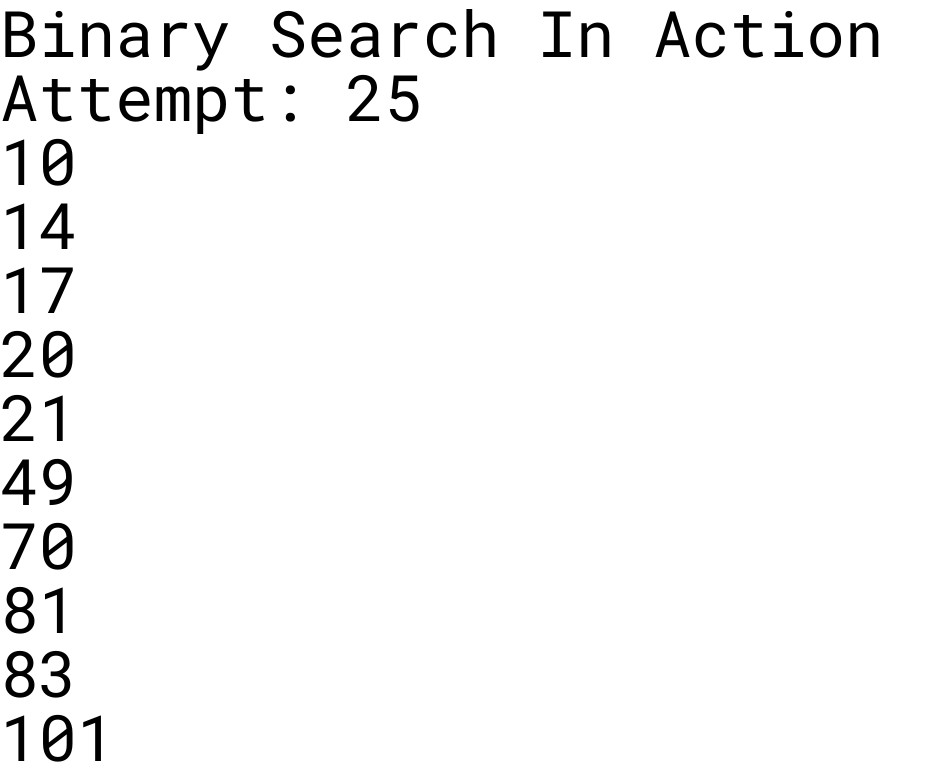
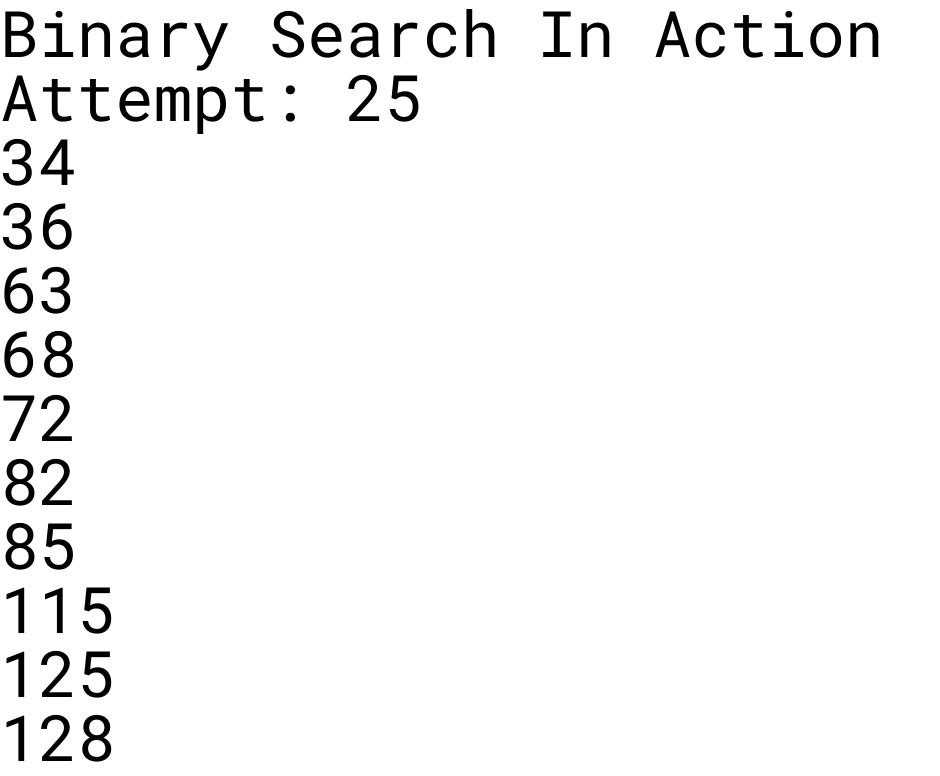
Before and after one commit to xihai01/binary-search, a React (Create React App) app in the folder guessing-game/: page / in a window 1280 px wide. Shown: the top 776 px of the page, without its empty margins (0-940 px from the left). Built offline with nearby package versions, Linux system fonts and the light colour scheme.

Commit message:
create useState hook in App.js for data loading

```diff
--- a/guessing-game/src/App.js
+++ b/guessing-game/src/App.js
@@ -1,8 +1,17 @@
+import { useState } from "react";
 import "./App.css";
 import Tiles from "./components/Tiles";
+import generateNumbers from "./helpers/generateNumbers";
+
+function getTargetAnswer() {
+  return Math.random() * (56 - 0) + 0;
+}
 
 function App(props) {
-  const { numbers, target } = props;
+  const [state, setState] = useState({
+    numbers: generateNumbers(),
+    target: getTargetAnswer(),
+  });
   return (
     <div className="App">
       <header className="App-header">
@@ -10,7 +19,7 @@ function App(props) {
       </header>
       <h2>Attempt: 25</h2>
       <div id="main">
-        <Tiles numbers={numbers} />
+        <Tiles numbers={state.numbers} />
       </div>
       <input type="button" />
     </div>
--- a/guessing-game/src/components/Tiles.js
+++ b/guessing-game/src/components/Tiles.js
@@ -1,7 +1,7 @@
 const Tiles = (props) => {
   const { numbers } = props;
-  const listOfNumbers = numbers.map((data) => {
-    return <div>{data}</div>;
+  const listOfNumbers = numbers.map((data, index) => {
+    return <div key={index}>{data}</div>;
   });
   return <>{listOfNumbers}</>;
 };
--- a/guessing-game/src/index.js
+++ b/guessing-game/src/index.js
@@ -2,16 +2,11 @@ import React from "react";
 import ReactDOM from "react-dom";
 import "./index.css";
 import App from "./App";
-import generateNumbers from "./helpers/generateNumbers";
 import reportWebVitals from "./reportWebVitals";
-
-function getTargetAnswer() {
-  return Math.random() * (56 - 0) + 0;
-}
 
 ReactDOM.render(
   <React.StrictMode>
-    <App numbers={generateNumbers()} target={getTargetAnswer()} />
+    <App />
   </React.StrictMode>,
   document.getElementById("root")
 );
```
